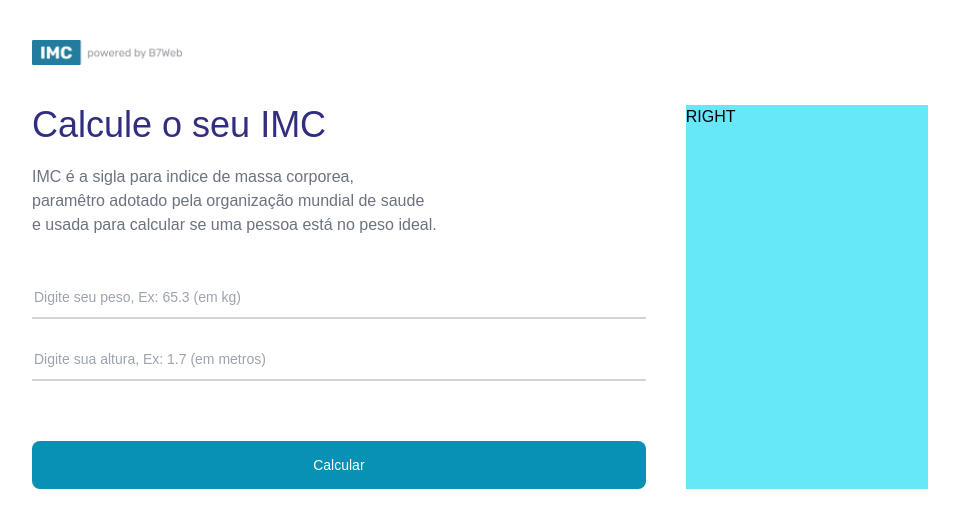
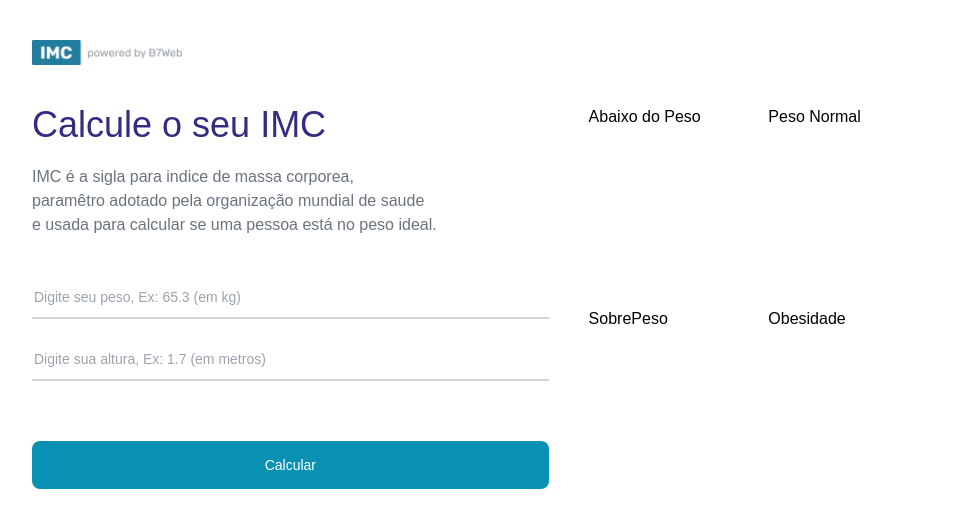
Before and after one commit to g-101/calculadora-imc, a React (Vite) app: page / in a window 1280 px wide. Shown: the top 528 px of the page, without its empty margins (160-1119 px from the left). Built offline with nearby package versions, Linux system fonts and the light colour scheme.

Commit message:
criando o rightside

```diff
--- a/src/App.tsx
+++ b/src/App.tsx
@@ -1,6 +1,8 @@
 import { useState, ChangeEvent } from 'react';
 import './App.css';
 import poweredImage from './assets/icons/powered.png';
+import { levels } from './helpers/imc';
+import { GridItem } from './components/GridItem';
 
 const App = () => {
   const [heightField, setHeightField] = useState<number>(0);
@@ -11,14 +13,7 @@ const App = () => {
   const weightChangeHandler = (event: ChangeEvent<HTMLInputElement>) => {
     setWeightField(parseFloat(event.target.value));
   };
-  const calculateHandler = () => {
-    if (heightField && weightField) {
-      const out = weightField / (heightField * heightField);
-      alert(out);
-    } else {
-      alert('DIGITE TODOS OS CAMPOS');
-    }
-  };
+
   return (
     <div className="wrap">
       <header>
@@ -52,12 +47,17 @@ const App = () => {
           <button
             className="bg-cyan-600 text-white text-sm border-0 rounded-lg py-3.5 w-full cursor-pointer mt-10 transition ease-in-out  hover:opacity-80"
             type="submit"
-            onClick={calculateHandler}
           >
             Calcular
           </button>
         </div>
-        <div className="grow bg-cyan-300">RIGHT</div>
+        <div className="grow flex">
+          <div className="grow grid grid-cols-2 gap-5">
+            {levels.map((item, key) => (
+              <GridItem key={key} item={item} />
+            ))}
+          </div>
+        </div>
       </div>
     </div>
   );
--- /dev/null
+++ b/src/components/GridItem/GridItem.tsx
@@ -0,0 +1,8 @@
+import { Level } from '../../helpers/imc';
+
+type Props = {
+  item: Level;
+};
+export const GridItem = ({ item }: Props) => {
+  return <div>{item.title}</div>;
+};
--- /dev/null
+++ b/src/components/GridItem/index.tsx
@@ -0,0 +1,2 @@
+export * from './GridItem';
+/* só serve para fazer a exportação de todo conteudo de GridItem.tsx */
```
